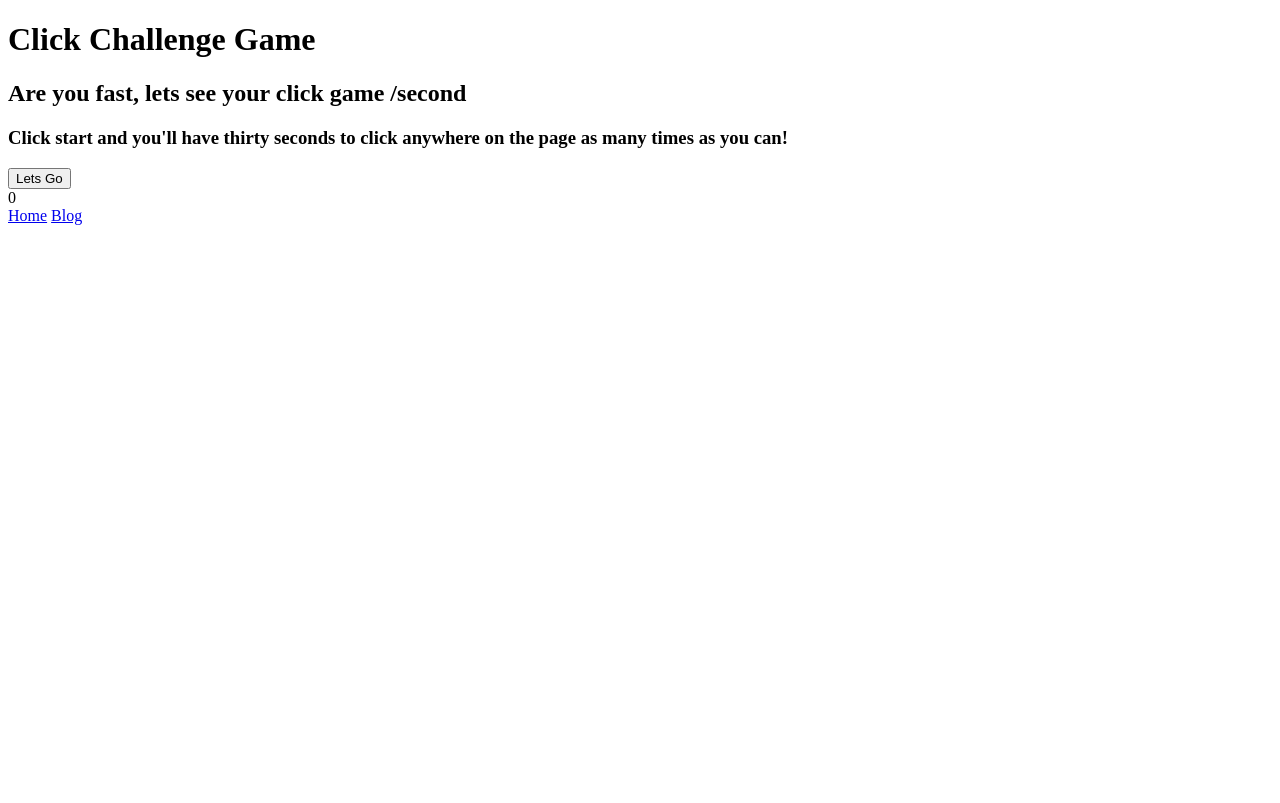
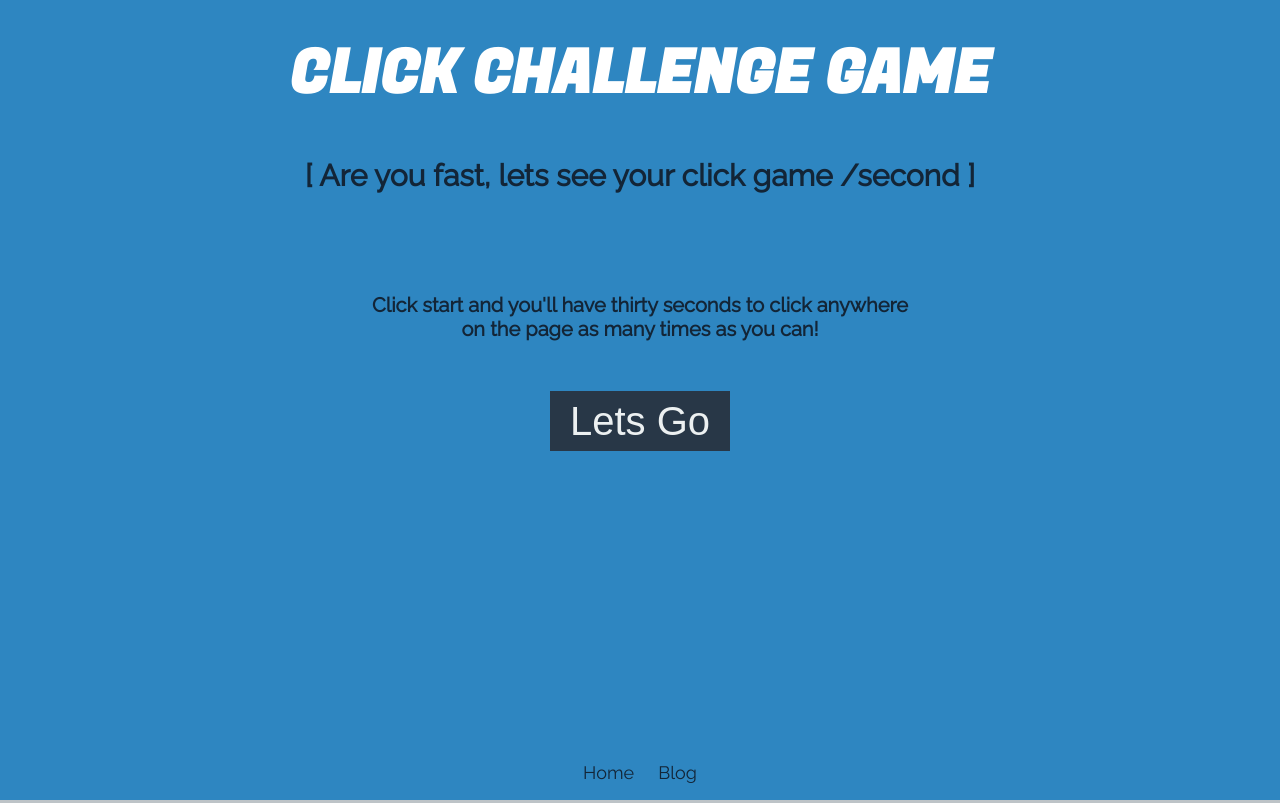
Before and after one commit to gtchakama/Click-Game, a plain HTML site: page index.html in a window 1280 px wide. Drawn offline with nearby package versions, Linux system fonts and the light colour scheme.

Commit message:
CSS Fixed

```diff
--- a/index.html
+++ b/index.html
@@ -10,10 +10,10 @@
 </head>
 <body id="click_challenge">
     <div id="modal">
-        <h1>Click Challenge Game</h1>
-        <h2>Are you fast, lets see your click game /second</h2>
+        <h1>CLICK CHALLENGE GAME</h1>
+        <h2>[  Are you fast, lets see your click game /second  ]</h2>
         <h2 id="cps"></h2>
-        <h3>Click start and you'll have thirty seconds to click anywhere on the page as many times as you can!</h3>
+        <h3>Click start and you'll have thirty seconds to click anywhere <br> on the page as many times as you can!</h3>
         <button id="start">Lets Go</button>
     </div>
 
--- a/style.css
+++ b/style.css
@@ -0,0 +1,180 @@
+@import url('https://fonts.googleapis.com/css2?family=Fugaz+One&family=Raleway&display=swap');
+
+body {
+	font-family: 'Raleway', sans-serif;
+    text-align: center;
+    color: #132537;
+    background-color: #BDC3C7;
+}
+
+#modal {
+	position: absolute;
+	top: 0;
+	bottom: 0;
+	left: 0;
+	right: 0;
+    background-color: #2E86C1;
+	z-index: 500;
+}
+
+h1 {
+	font-size: 60px;
+	margin: 30px 0 40px;
+    font-family: 'Fugaz One', cursive;
+    color: #ffffff;
+}
+
+h2 {
+	font-size: 30px;
+	margin-bottom:  20px;
+}
+
+h3 {
+	margin: 100px 200px 0;
+	font-size: 20px;
+}
+
+button {
+	border: none;
+	height: 60px;
+	width: 180px;
+	margin-top: 50px;
+	font-size: 40px;
+	background-color: #283747;
+	color: #ECF0F1;
+	text-decoration: none;
+  cursor: pointer;
+}
+button:hover{
+    background-color: #ffffff;
+    transition-duration: 1s;
+    color: #132537;
+}
+
+#container {
+	padding-bottom: 58px;
+}
+
+#counter {
+	position: relative;
+	margin: auto;
+	padding-top: 150px;
+	font-size: 200px;
+	z-index: 400;
+}
+
+.wrapper {
+  position: relative;
+  width: 500px;
+  height: 500px;
+  margin: 0 auto;
+  padding-top: 50px;
+  background: #BDC3C7;
+}
+
+.wrapper, .wrapper * {
+  -webkit-box-sizing: border-box;
+  -moz-box-sizing: border-box;
+  box-sizing: border-box;
+}
+
+.pie {
+  position: absolute;
+  width: 50%;
+  height: 100%;
+  background: #30d3d9;
+  border: 20px solid rgba(255,255,255,0.3);
+
+  -webkit-transform-origin: 100% 50%;
+  -o-transform-origin: 100% 50%;
+  transform-origin: 100% 50%;
+}
+
+.spinner {
+  border-radius: 100% 0 0 100% / 50% 0 0 50%;
+  border-right: none;
+  z-index: 200;
+
+}
+
+.spinner_animate {
+  -webkit-animation: rotate 30s linear ;
+  animation: rotate 30s linear ;
+}
+
+.filler {
+  border-radius: 0 100% 100% 0 / 0 50% 50% 0;
+  left: 50%;
+  border-left: none;
+  opacity: 0;
+  z-index: 100;
+}
+
+.filler_animate {
+  -webkit-animation: opacity 30s steps(1, end)  reverse;
+  animation: opacity 30s steps(1, end)  reverse;
+}
+
+.mask {
+  position: absolute;
+  width: 53%;
+  height: 103%;
+  margin-top: -3px;
+  margin-left: -15px;
+  background: inherit;
+  opacity: 1;
+  z-index: 300;
+}
+
+.mask_animate {
+  -webkit-animation: opacity 30s steps(1, end) ;
+  animation: opacity 30s steps(1, end) ;
+}
+
+footer {
+    position: absolute;
+    bottom: 0;
+    left: 0;
+    right: 0;
+    height: 58px;
+    z-index: 600;
+}
+
+#links_container {
+	padding: 20px;
+}
+
+a {
+	margin: 0 10px;
+	font-size: 18px;
+	color: #132537;
+	text-decoration: none;
+}
+
+a:visited{
+	color: #132537;
+}
+a:hover{
+	color: #30d3d9;
+}
+
+
+@-webkit-keyframes rotate {
+  0% {-webkit-transform: rotate(0deg);}
+  100% {-webkit-transform: rotate(360deg);}
+}
+
+@-webkit-keyframes opacity {
+  0% {opacity: 1;}
+  50%, 100% {opacity: 0;}
+}
+
+@keyframes rotate {
+  0% {transform: rotate(0deg);}
+  100% {transform: rotate(360deg);}
+}
+
+@keyframes opacity {
+  0% {opacity: 1;}
+  50%, 100% {opacity: 0;}
+}
```
